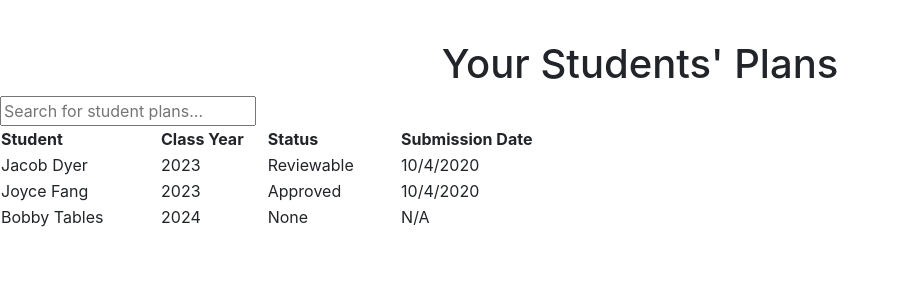
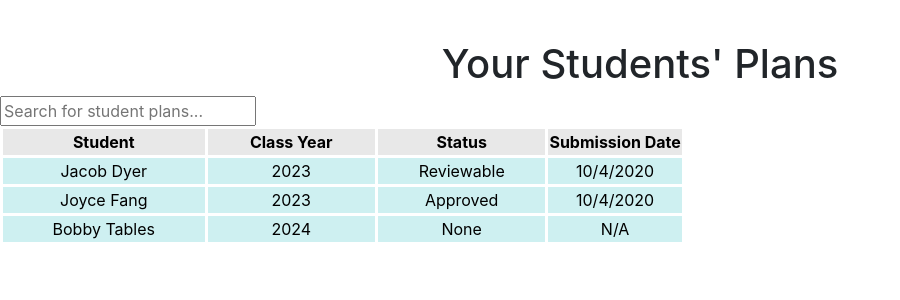
Before and after one commit to deusexmachina013/Primary-Source, a PHP site: page /admin/home.php in a window 1280 px wide. Shown: the part 84-384 px from the top of the page, without its empty margins (0-900 px from the left). Run offline with PHP 8.4, Linux system fonts and the light colour scheme.

Commit message:
Added in CSS to table, will improve later.

```diff
--- a/admin/home.php
+++ b/admin/home.php
@@ -24,6 +24,7 @@
 
       <table id="plan-table">
         <!-- Table Heading -->
+        <div class = "col-sm col-semester">
         <thead>
           <tr>
             <th class="student-column">Student</th>
@@ -32,25 +33,26 @@
             <th class="date-column">Submission Date</th>
           </tr>
         </thead>
+        </div>
         <!-- Table Body -->
         <tbody>
           <tr>
-            <td>Jacob Dyer</td>
-            <td>2023</td>
-            <td>Reviewable</td>
-            <td>10/4/2020</td>
+            <td class="name">Jacob Dyer</td>
+            <td class="year">2023</td>
+            <td class="status">Reviewable</td>
+            <td class="date">10/4/2020</td>
           </tr>
           <tr>
-            <td>Joyce Fang</td>
-            <td>2023</td>
-            <td>Approved</td>
-            <td>10/4/2020</td>
+            <td class="name">Joyce Fang</td>
+            <td class="year">2023</td>
+            <td class="status">Approved</td>
+            <td class="date">10/4/2020</td>
           </tr>
           <tr>
-            <td>Bobby Tables</td>
-            <td>2024</td>
-            <td>None</td>
-            <td>N/A</td>
+            <td class="name">Bobby Tables</td>
+            <td class="year">2024</td>
+            <td class="status">None</td>
+            <td class="date">N/A</td>
           </tr>
         </tbody>
       </table>
--- a/assets/css/style.css
+++ b/assets/css/style.css
@@ -109,19 +109,68 @@ button:hover {
 /**********************/
 /* .../admin/home.php */
 /**********************/
-
 .student-column {
     width: 30%;
+    border: solid;
+    border-color: white;
+    text-align: center;
 }
 
 .year-column {
     width: 20%;
+    border: solid;
+    border-color: white;
+    text-align: center;
 }
 
 .status-column {
     width: 25%;
+    border: solid;
+    border-color: white;
+    text-align: center;
 }
 
 .date-column {
     width: 25%;
+    border: solid;
+    border-color: white;
+    text-align: center;
 }
+
+th {
+    background-color:#E8E8E8;
+    color: black;
+  }
+
+td {
+    background-color:#CEF0F1;
+    color: black;
+}
+
+  .name {
+    width: 25%;
+    border: solid;
+    border-color: white;
+    text-align: center;
+}
+
+.year {
+    width: 25%;
+    border: solid;
+    border-color: white;
+    text-align: center;
+}
+
+.status {
+    width: 25%;
+    border: solid;
+    border-color: white;
+    text-align: center;
+}
+
+.date {
+    width: 25%;
+    border: solid;
+    border-color: white;
+    text-align: center;
+}
```
